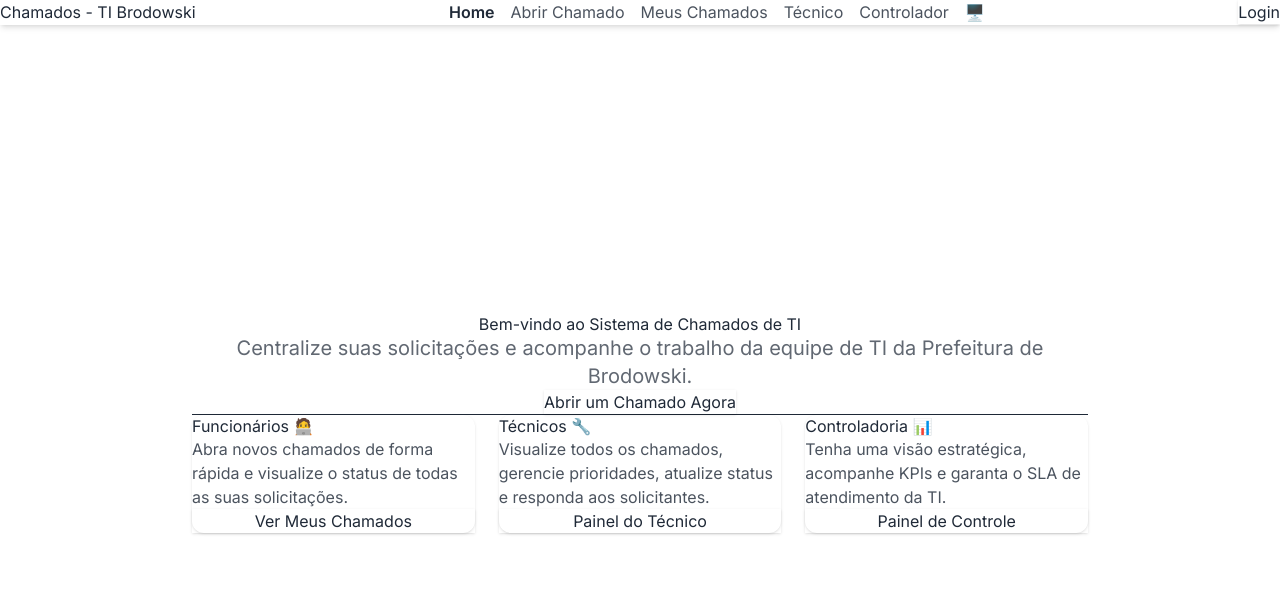
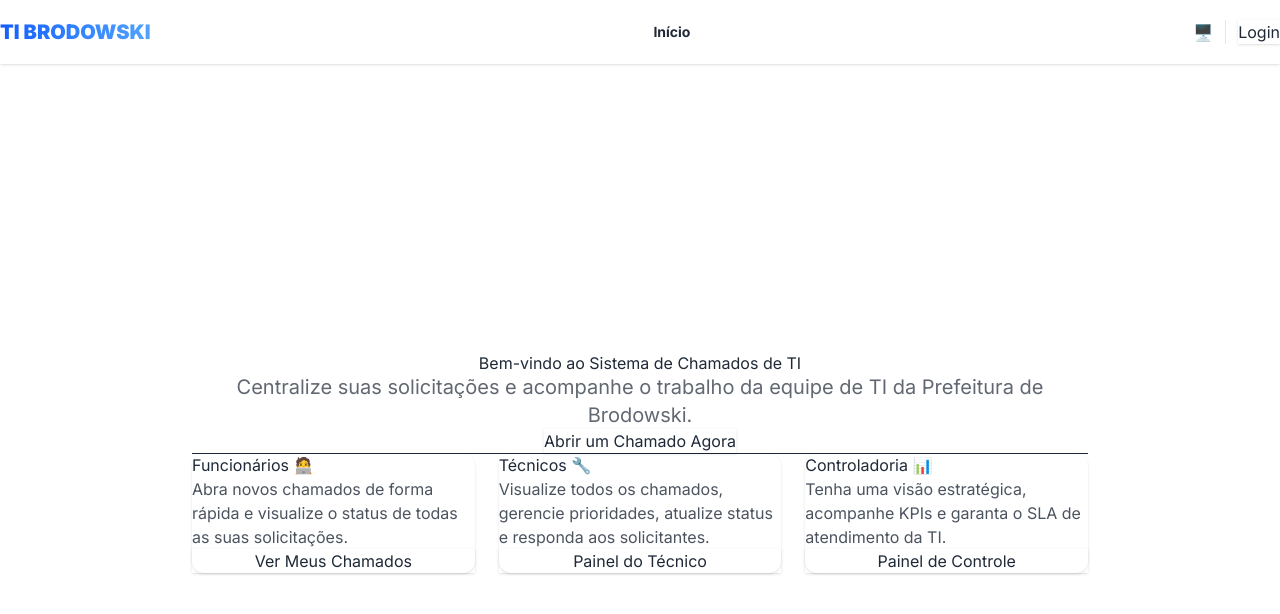
Before and after one commit to N41LL1W/brodowski-chamados, a Next.js app: page / in a window 1280 px wide. Shown: the top 614 px of the page. Built offline with nearby package versions, Linux system fonts and the light colour scheme; no server answers.

Commit message:
style: improve Navbar with role-based links and sticky positioning

```diff
--- a/src/components/Navbar.tsx
+++ b/src/components/Navbar.tsx
@@ -2,38 +2,78 @@
 
 import Link from "next/link";
 import { usePathname } from "next/navigation";
+import { useSession } from "next-auth/react";
 import ThemeToggle from "./ThemeToggle";
 import AuthButton from "./AuthButton";
 
 export default function Navbar() {
   const pathname = usePathname();
+  const { data: session, status } = useSession();
+
+  const role = (session?.user as any)?.role;
+  const isLogged = status === "authenticated";
+
   const isActive = (p: string) =>
-    pathname === p ? "text-blue-600 font-semibold" : "opacity-80 hover:opacity-100";
+    pathname === p
+      ? "text-blue-600 font-bold border-b-2 border-blue-600 pb-1"
+      : "opacity-70 hover:opacity-100 hover:text-blue-500 transition-all";
 
   return (
-    // Removendo alturas fixas para deixar o padding definir, mas adicionando z-50 e shadow.
-    <header className="max-w-7xl mx-auto px-6 flex items-center justify-between py-3
-        bg-var(--surface) border-b border-var(--card-border)
-        text-var(--text) z-50 shadow-md">
+    <header className="sticky top-0 w-full z-50 bg-white dark:bg-slate-900 border-b border-gray-200 dark:border-slate-800 shadow-sm">
+      <div className="max-w-7xl mx-auto px-4 sm:px-6 lg:px-8">
+        <div className="flex justify-between items-center h-16">
 
-      {/* py-5 (20px em cima e 20px embaixo) define a altura da barra. */}
-      <div className="container flex items-center justify-between py-5">
-        <h1 className="text-lg font-bold">Chamados - TI Brodowski</h1>
+          {/* Logo - Ajustado: flex-shrink-0 -> shrink-0 */}
+          <div className="shrink-0">
+            <Link href="/" className="flex items-center gap-2">
+              <span className="text-xl font-black bg-linear-to-r from-blue-600 to-blue-400 bg-clip-text text-transparent">
+                TI BRODOWSKI
+              </span>
+            </Link>
+          </div>
 
-        <nav className="flex items-center gap-4">
-          <Link href="/" className={isActive("/")}>Home</Link>
-          <Link href="/novo-chamado" className={isActive("/novo-chamado")}>Abrir Chamado</Link>
-          <Link href="/meus-chamados" className={isActive("/meus-chamados")}>Meus Chamados</Link>
-          <Link href="/tecnico" className={isActive("/tecnico")}>Técnico</Link>
-          <Link href="/controlador" className={isActive("/controlador")}>Controlador</Link>
-          <ThemeToggle />
-        </nav>
+          {/* Links de Navegação Desktop */}
+          <nav className="hidden md:flex items-center gap-6 text-sm font-medium">
+            <Link href="/" className={isActive("/")}>Início</Link>
 
-        {/* Botão de Autenticação */}
-        <AuthButton />
+            {isLogged && (
+              <>
+                <Link href="/novo-chamado" className={isActive("/novo-chamado")}>Abrir Chamado</Link>
+                <Link href="/meus-chamados" className={isActive("/meus-chamados")}>Meus Chamados</Link>
+              </>
+            )}
 
+            {isLogged && ["TECNICO", "ADMIN", "MASTER", "CONTROLADOR"].includes(role) && (
+              <Link href="/tecnico" className={isActive("/tecnico")}>Painel Técnico</Link>
+            )}
+
+            {isLogged && ["CONTROLADOR", "ADMIN", "MASTER"].includes(role) && (
+              <Link href="/controlador" className={isActive("/controlador")}>Gestão</Link>
+            )}
+          </nav>
+
+          {/* Ações Direitas */}
+          <div className="flex items-center gap-3">
+            <ThemeToggle />
+            <div className="hidden sm:block h-6 w-px bg-gray-200 dark:bg-slate-700 mx-1" />
+            <AuthButton />
+          </div>
+        </div>
       </div>
 
+      {/* Navegação Mobile */}
+      <nav className="md:hidden flex items-center justify-start gap-4 px-4 pb-3 overflow-x-auto text-[10px] font-bold uppercase tracking-widest no-scrollbar">
+          <Link href="/" className={isActive("/")}>Início</Link>
+          {isLogged && (
+            <>
+              <Link href="/novo-chamado" className={isActive("/novo-chamado")}>Novo</Link>
+              <Link href="/meus-chamados" className={isActive("/meus-chamados")}>Chamados</Link>
+            </>
+          )}
+          {isLogged && ["TECNICO", "ADMIN", "MASTER"].includes(role) && (
+            <Link href="/tecnico" className={isActive("/tecnico")}>TI</Link>
+          )}
+      </nav>
     </header>
   );
 }
```
